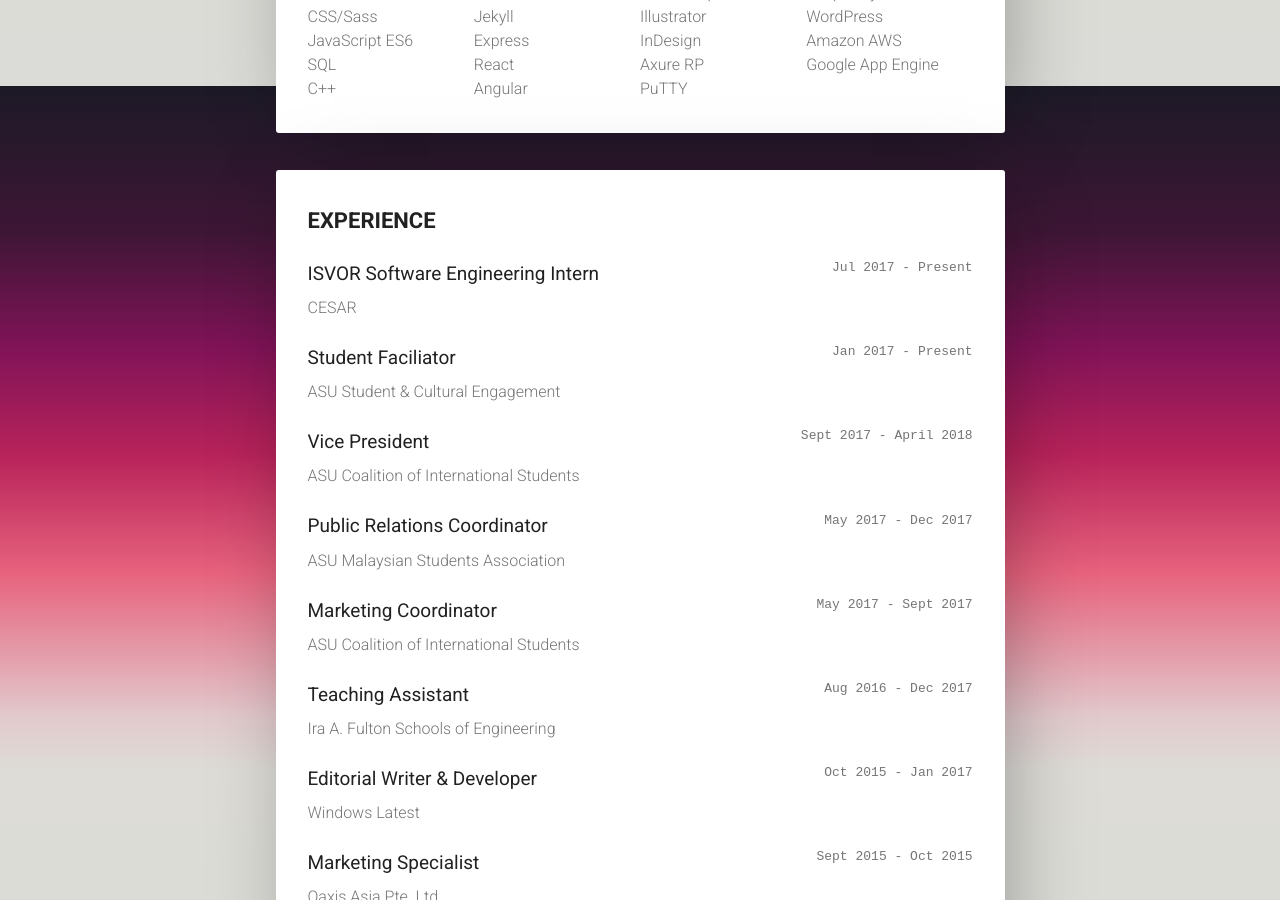
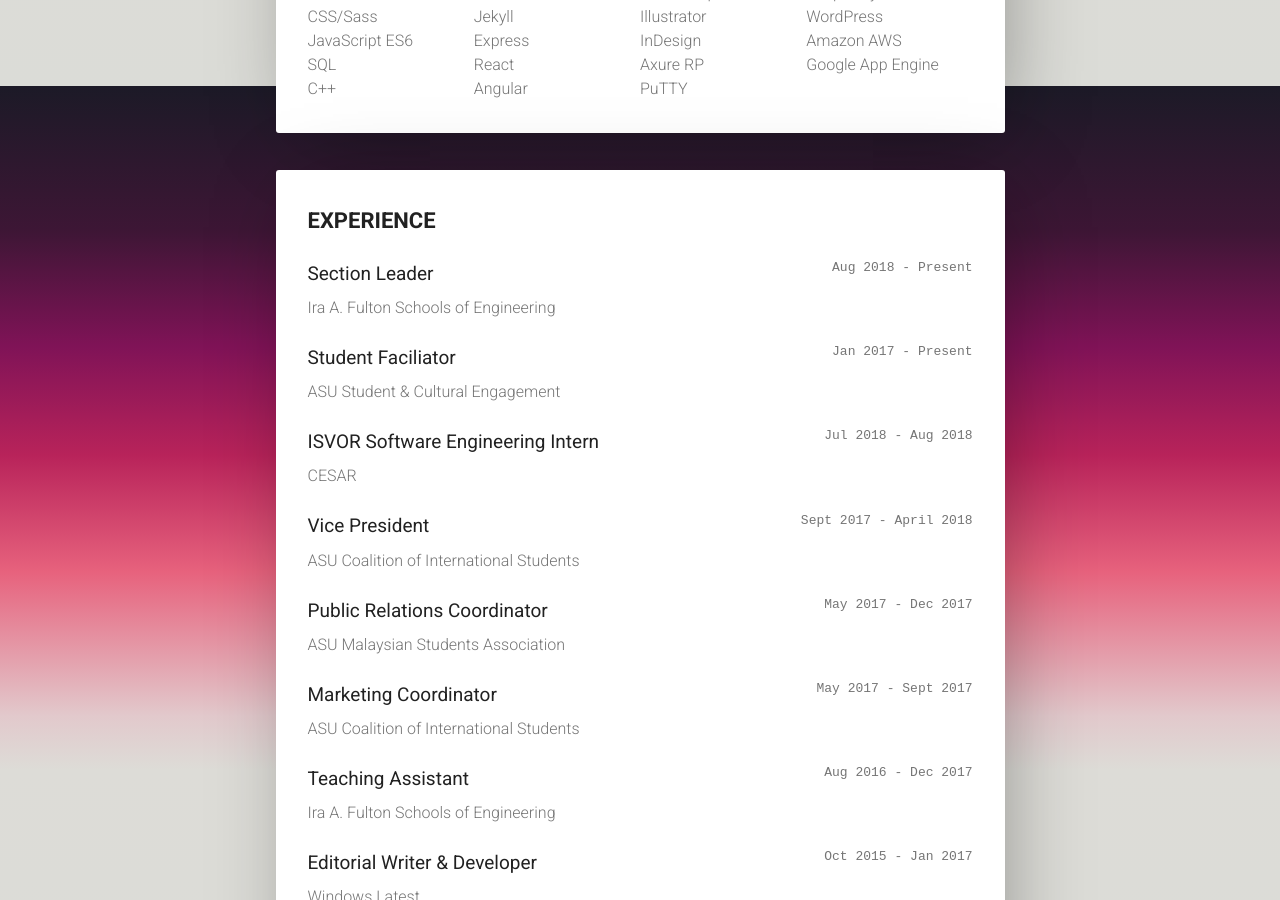
Before and after one commit to dickwyn/v2, a Jekyll site: the page built from index.html, in a window 1280 px wide and 900 px high, scrolled down 1714 px. Built offline with Jekyll 4.4.1, drawn with Linux system fonts in a browser that asks for light colours; nearby versions of some CDN libraries; Markdown is read by kramdown in place of the engine named in the settings; comment, search, counter and statistics services are not loaded.

Commit message:
update job list

```diff
--- a/_data/experiences.yml
+++ b/_data/experiences.yml
@@ -1,10 +1,14 @@
-- role: ISVOR Software Engineering Intern
-  company: CESAR
-  time: Jul 2017 - Present
+- role: Section Leader
+  company: Ira A. Fulton Schools of Engineering
+  time: Aug 2018 - Present
 
 - role: Student Faciliator
   company: ASU Student &amp; Cultural Engagement
   time: Jan 2017 - Present
+
+- role: ISVOR Software Engineering Intern
+  company: CESAR
+  time: Jul 2018 - Aug 2018
 
 - role: Vice President
   company: ASU Coalition of International Students
```
